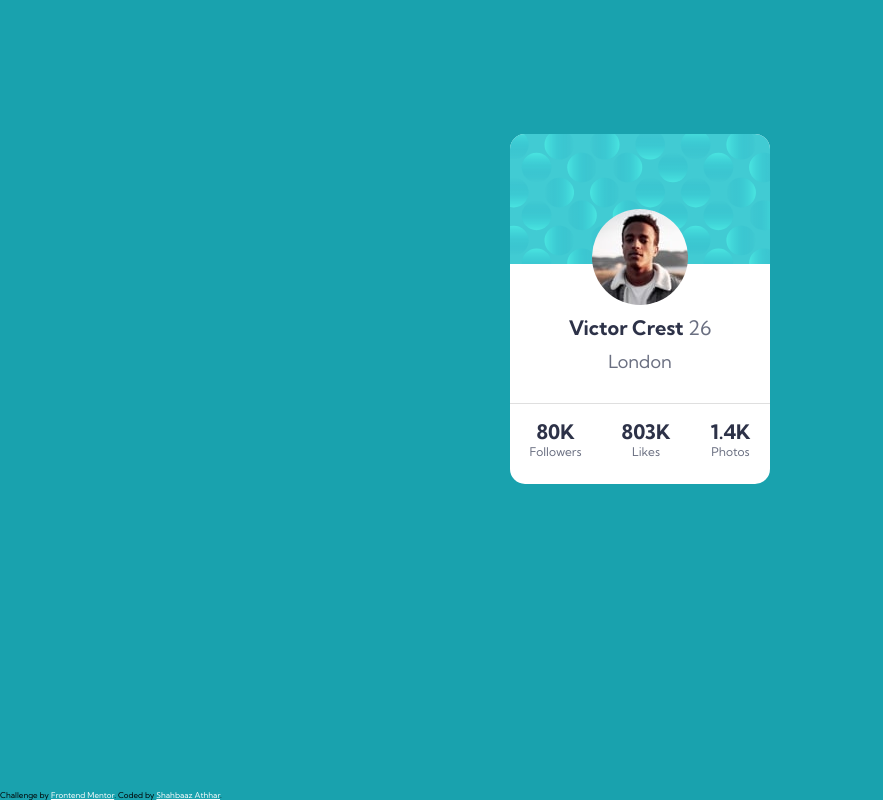
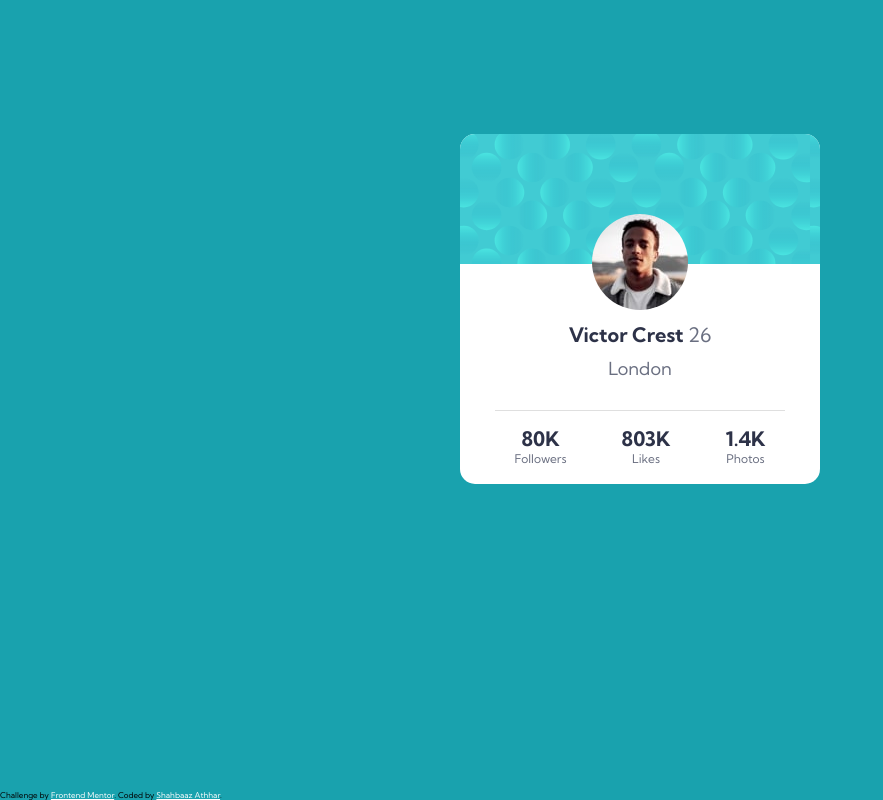
Before and after one commit to Shahbaaz92/profile-card-component, a plain HTML site: page index.html in a window 1280 px wide. Shown: the whole page, without its empty margins (0-883 px from the left). Drawn offline with Linux system fonts and the light colour scheme.

Commit message:
Update style.css

```diff
--- a/style.css
+++ b/style.css
@@ -25,7 +25,7 @@ body {
 }
 main {
   background-color: var(--color-card);
-  max-width: 300px;
+  width: 360px;
   height: 350px;
   display: flex;
   flex-direction: column;
@@ -49,14 +49,14 @@ img {
   border-radius: 50%;
   z-index: 1;
   position: absolute;
-  top: 75px;
+  top: 80px;
 }
 .about {
   display: flex;
   flex-direction: column;
   align-items: center;
   justify-content: center;
-  margin-top: 130px;
+  margin-top: 175px;
   row-gap: 10px;
 }
 .bold {
@@ -76,8 +76,8 @@ p {
   display: flex;
   justify-content: flex-end;
   align-items: flex-end;
-  row-gap: 10px;
-  margin-bottom: -30px;
+  column-gap: 15px;
+  /* margin-bottom: -30px; */
   padding-top: 10px;
   border-top: 1px solid var(--color-text-neutral);
 }
```
